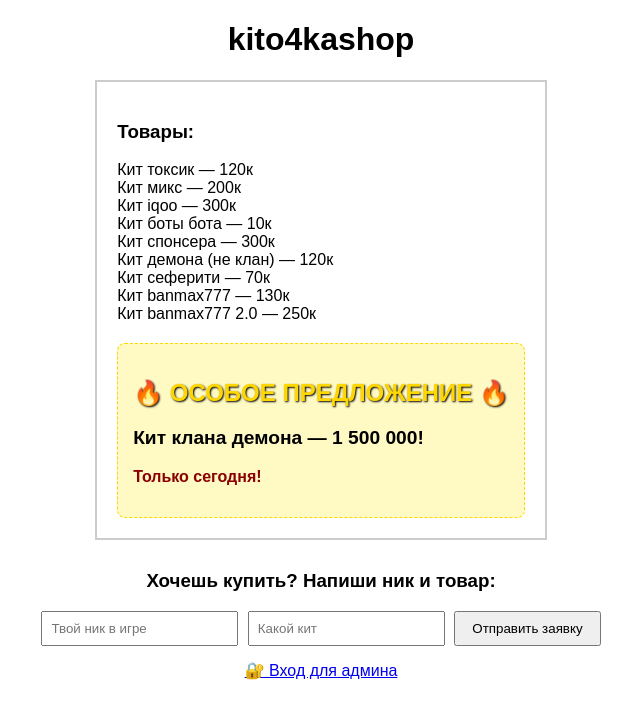
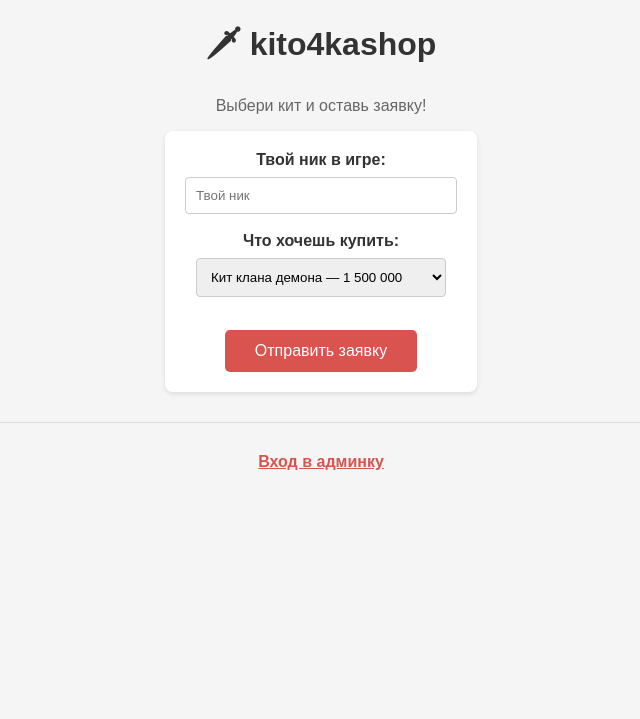
Before and after one commit to neizvestnyjmaksim94-lang/sait, a Flask app: page / in a window 1280 px wide. Shown: the top 719 px of the page, without its empty margins (319-959 px from the left). Run offline with Flask 3, Linux system fonts and the light colour scheme.

Commit message:
Update shop.html

```diff
--- a/static/templates/shop.html
+++ b/static/templates/shop.html
@@ -1,35 +1,35 @@
 <!DOCTYPE html>
 <html>
-<head><title>kito4kashop</title></head>
-<body style="text-align:center; font-family:Arial;">
-  <h1>kito4kashop</h1>
-  <div style="border:2px solid #ccc; padding:20px; display:inline-block; text-align:left;">
-    <h3>Товары:</h3>
-    <ul style="list-style:none; padding-left:0;">
-      <li>Кит токсик — 120к</li>
-      <li>Кит микс — 200к</li>
-      <li>Кит iqoo — 300к</li>
-      <li>Кит боты бота — 10к</li>
-      <li>Кит спонсера — 300к</li>
-      <li>Кит демона (не клан) — 120к</li>
-      <li>Кит сеферити — 70к</li>
-      <li>Кит banmax777 — 130к</li>
-      <li>Кит banmax777 2.0 — 250к</li>
-    </ul>
-    <div style="margin-top:20px; padding:15px; background:#fff9c4; border:1px dashed gold; border-radius:8px;">
-      <h2 style="color:gold; text-shadow:1px 1px 2px black;">🔥 ОСОБОЕ ПРЕДЛОЖЕНИЕ 🔥</h2>
-      <p style="font-size:1.2em;"><b>Кит клана демона — 1 500 000!</b></p>
-      <p style="color:darkred; font-weight:bold;">Только сегодня!</p>
-    </div>
-  </div>
+<head>
+  <meta charset="utf-8">
+  <title>kito4kashop — магазин китов</title>
+</head>
+<body style="text-align:center; font-family:Arial, sans-serif; background:#f5f5f5;">
+  <h1 style="color:#333;">🗡 kito4kashop</h1>
+  <p style="color:#666;">Выбери кит и оставь заявку!</p>
 
-  <h3 style="margin-top:30px;">Хочешь купить? Напиши ник и товар:</h3>
-  <form action="/buy" method="POST" style="display:inline-block;">
-    <input type="text" name="nickname" placeholder="Твой ник в игре" required style="padding:8px; margin-right:5px;">
-    <input type="text" name="item" placeholder="Какой кит" required style="padding:8px; margin-right:5px;">
-    <button type="submit" style="padding:8px 16px;">Отправить заявку</button>
+  <form action="/buy" method="POST" style="background:white; padding:20px; display:inline-block; border-radius:8px; box-shadow:0 2px 5px rgba(0,0,0,0.1);">
+    <label style="display:block; margin-bottom:8px; font-weight:bold; color:#333;">Твой ник в игре:</label>
+    <input type="text" name="nickname" placeholder="Твой ник" required style="padding:10px; width:250px; border:1px solid #ccc; border-radius:4px;"><br><br>
+
+    <label style="display:block; margin-bottom:8px; font-weight:bold; color:#333;">Что хочешь купить:</label>
+    <select name="item" style="padding:10px; width:250px; border:1px solid #ccc; border-radius:4px;">
+      <option value="kit-demon-clan-1500k">Кит клана демона — <b style="color:#FFD700;">1 500 000</b></option>
+      <option value="kit-banmax777-130k">Кит banmax777 — <b style="color:#2E8B57;">130 000</b></option>
+      <option value="kit-banmax777-2.0-250k">Кит banmax777 2.0 — <b style="color:#2E8B57;">250 000</b></option>
+      <option value="kit-security-70k">Кит сеферити — <b style="color:#2E8B57;">70 000</b></option>
+      <option value="kit-demon-non-clan-120k">Кит демона (не клан) — <b style="color:#2E8B57;">120 000</b></option>
+      <option value="kit-sponsor-300k">Кит спонсера — <b style="color:#2E8B57;">300 000</b></option>
+      <option value="kit-iqqo-300k">Кит iqqo — <b style="color:#2E8B57;">300 000</b></option>
+      <option value="kit-bot-bot-10k">Кит боты бота — <b style="color:#2E8B57;">10 000</b></option>
+      <option value="kit-mix-200k">Кит микс — <b style="color:#2E8B57;">200 000</b></option>
+      <option value="kit-toxic-120k">Кит токсик — <b style="color:#2E8B57;">120 000</b></option>
+    </select><br><br>
+
+    <button type="submit" style="margin-top:15px; padding:12px 30px; background:#d9534f; color:white; border:none; border-radius:5px; font-size:16px; cursor:pointer;">Отправить заявку</button>
   </form>
 
-  <p style="margin-top:15px;"><a href="/admin-login">🔐 Вход для админа</a></p>
+  <hr style="margin:30px auto; width:80%; border:0; border-top:1px solid #ddd;">
+  <a href="/admin-login" style="color:#d9534f; font-weight:bold;">Вход в админку</a>
 </body>
 </html>
```
